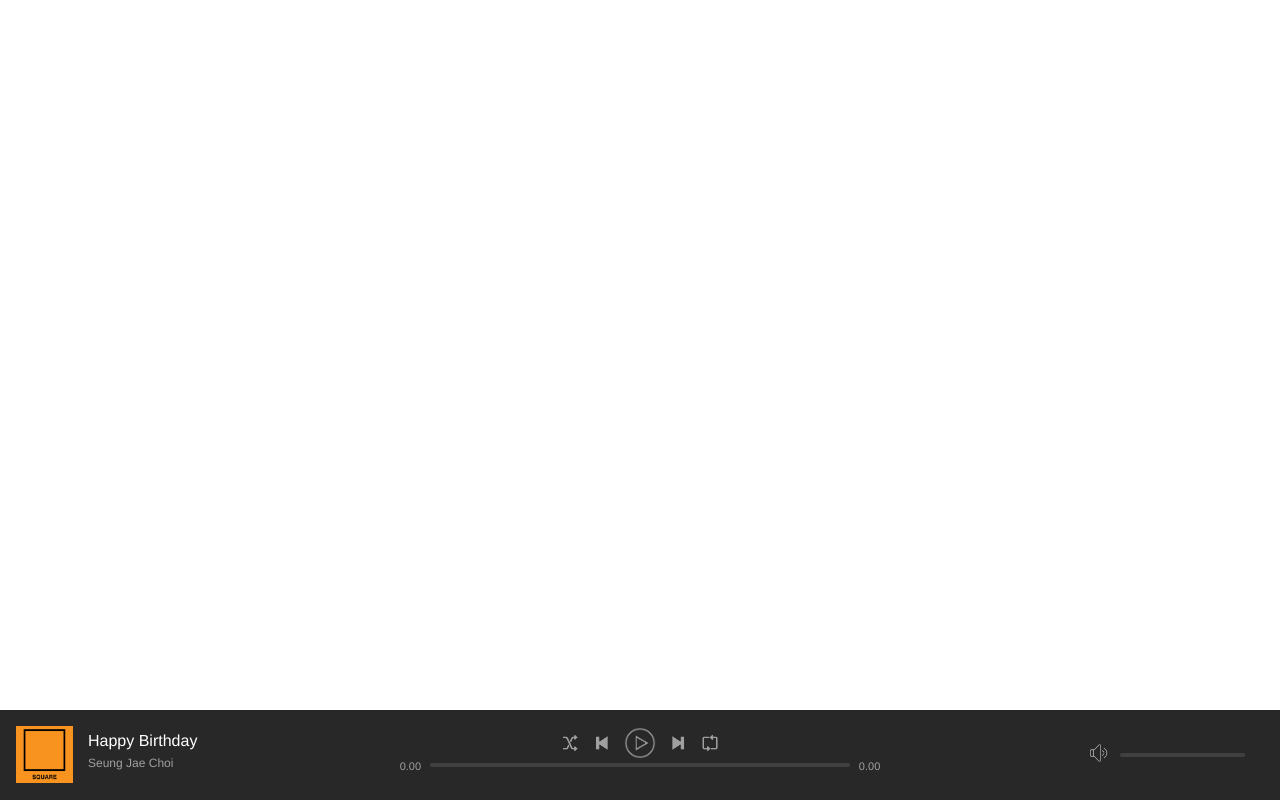
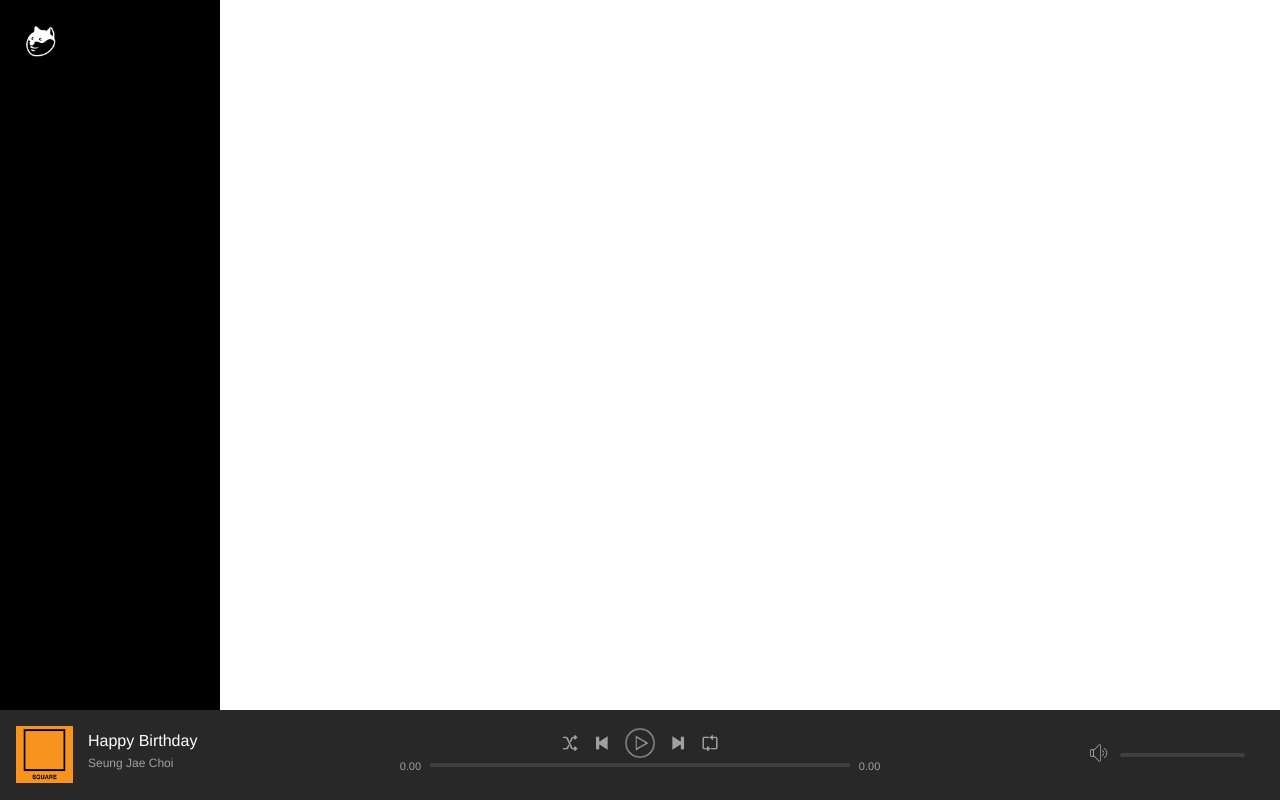
Before and after one commit to Choisj91/Music_Streaming_WebProject, a PHP site: page / in a window 1280 px wide. Run offline with PHP 8.4, Linux system fonts and the light colour scheme; the visitor is signed in with stand-in values (Sample User, id 1).

Commit message:
Css navBar and logo

```diff
--- a/assets/css/style.css
+++ b/assets/css/style.css
@@ -142,3 +142,28 @@ html, body {
 .volumeBar .progressBar {
     width: 125px;
 }
+
+#topContainer {
+    min-height: 100%;
+    width: 100%;
+}
+
+#navBarContainer {
+   background-color: #000;
+   width: 220px;
+   height: 100vh;
+   position: fixed;
+   top: 0;
+   left: 0;
+}
+
+.navBar {
+    padding: 25px;
+    display: flex;
+    flex-direction: column;
+    -ms-flex-direction: column;
+}
+
+.logo img {
+    width: 32px;
+}
--- a/index.php
+++ b/index.php
@@ -20,6 +20,22 @@ else {
 </head>
 
 <body>
+
+	<div id="mainContainer">
+
+		<div id="topContainer">
+
+			<div id="navBarContainer">
+				<nav class="navBar">
+
+					<a href="index.php" class="logo">
+						<img src="assets/images/icons/logo.png">
+					</a>
+
+				</nav>
+			</div>
+
+		</div>
 
 		<div id="nowPlayingBarContainer">
 
@@ -115,6 +131,9 @@ else {
 </div>
 
 </div>
+	</div>
+
+
 
 
 
```
Also changed, not shown: assets/images/icons/logo.png (added). Lines whose indentation alone changed are shown as unchanged.
